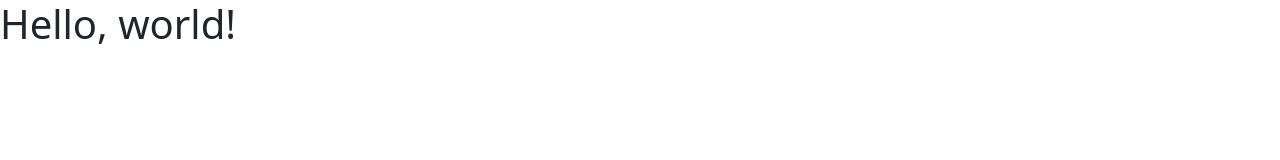
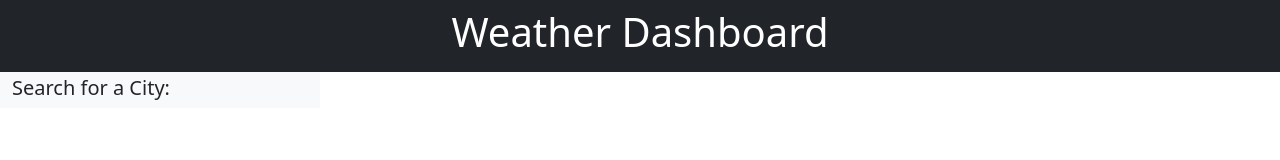
Before and after one commit to FlameMyGame/Weather-Dashboard, a plain HTML site: page index.html in a window 1280 px wide. Drawn offline with nearby package versions, Linux system fonts and the light colour scheme.

Commit message:
added header and text saying search for a city

```diff
--- a/index.html
+++ b/index.html
@@ -13,11 +13,24 @@
 </head>
 
 <body>
-    <h1>Hello, world!</h1>
+    <header class="container-fluid text-center text-white bg-dark p-2">
+        <h1>Weather Dashboard</h1>
+    </header>
 
-    <!-- Optional JavaScript; choose one of the two! -->
+    <div class="container-fluid">
+        <div class="row">
+            <div class="col-lg-3 bg-light">
+                <h5 class="mt-1">Search for a City:</h5>
 
-    <!-- Option 1: Bootstrap Bundle with Popper -->
+            </div>
+        </div>
+    </div>
+
+
+
+
+
+
     <script src="https://cdn.jsdelivr.net/npm/bootstrap@5.1.3/dist/js/bootstrap.bundle.min.js" integrity="sha384-ka7Sk0Gln4gmtz2MlQnikT1wXgYsOg+OMhuP+IlRH9sENBO0LRn5q+8nbTov4+1p" crossorigin="anonymous"></script>
 
     <!-- Option 2: Separate Popper and Bootstrap JS -->
```
